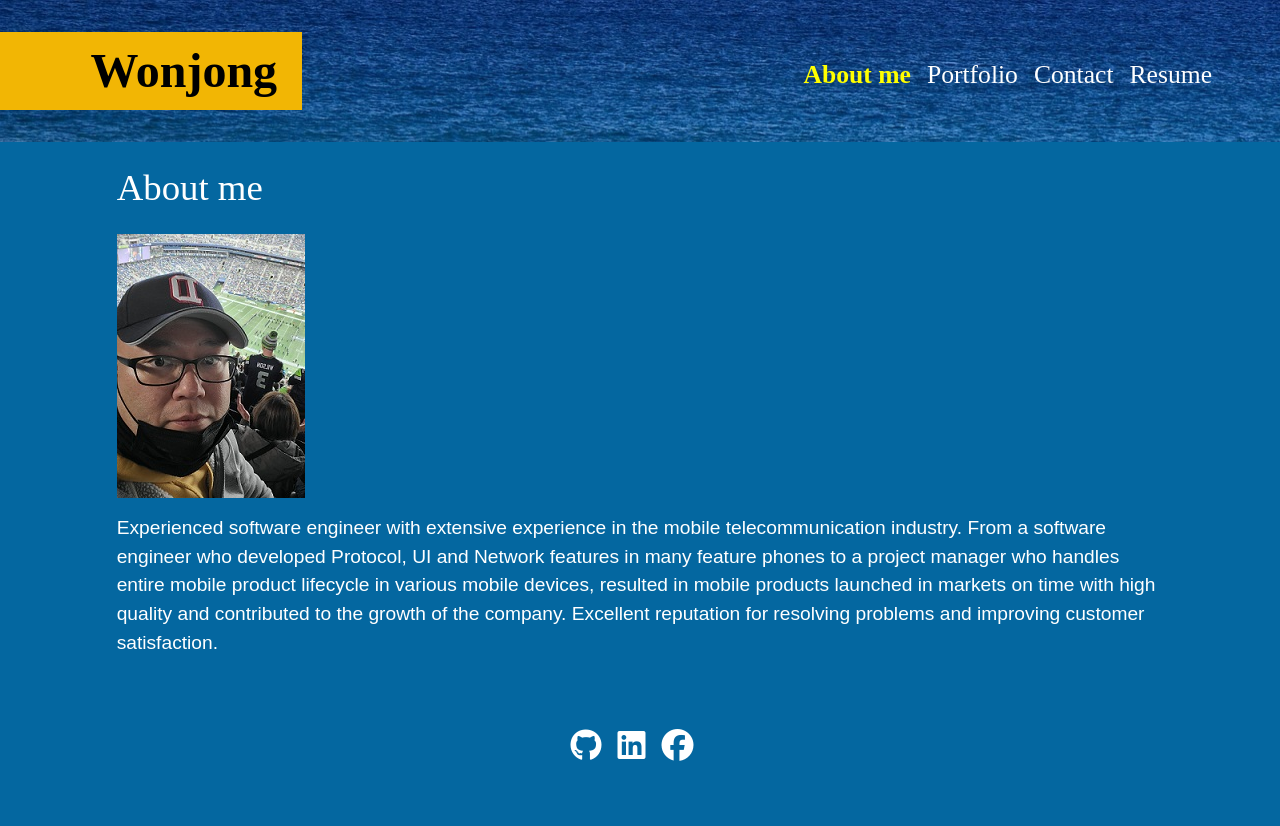
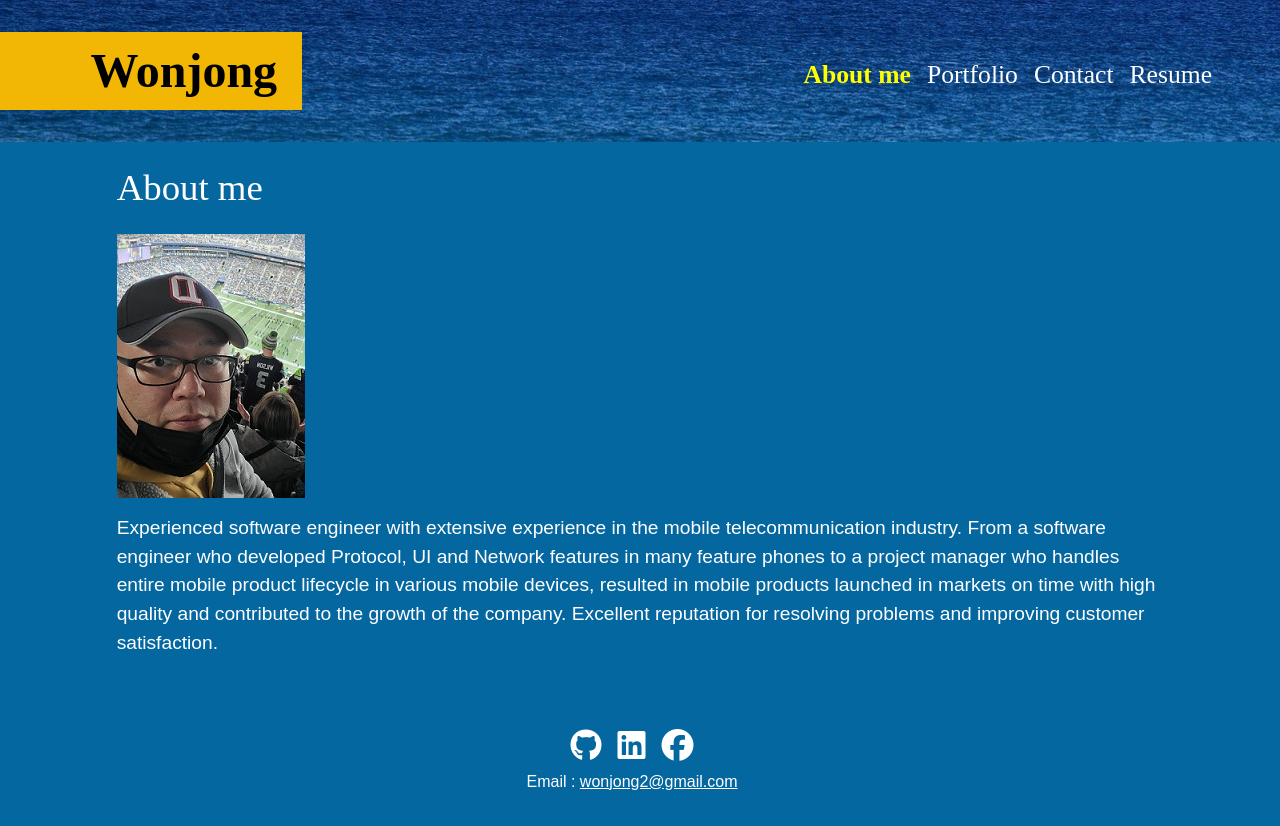
Before and after one commit to wonjong2/wonjong_portfolio_react, a React (Create React App) app: page / in a window 1280 px wide. Before the commit the page ends 800 px from the top, so only its background shows below. Built offline with nearby package versions, Linux system fonts and the light colour scheme; a web font is replaced by a local one.

Commit message:
Adds email address to footer

```diff
--- a/src/components/Footer.js
+++ b/src/components/Footer.js
@@ -1,8 +1,9 @@
 import React from 'react';
 
 const styles = {
-    alignIcons: {
-        justifyContent: 'center',
+    font: {
+        color: 'white',
+        fontSize: '1rem',
     },
     icon: {
         fontSize: '2rem',
@@ -10,8 +11,8 @@ const styles = {
 }
 export default function Footer() {
     return (
-        <footer className='container-fluid d-flex pt-5 pb-3' style={styles.alignIcons}>
-            <div>
+        <footer className='container-fluid d-flex flex-column pt-5 pb-3' style={styles.font}>
+            <div className='d-flex justify-content-center'>
                 {/* Github link */}
                 <a className='me-3' href='https://github.com/wonjong2' target='_blank' rel='noreferrer' style={styles.icon}><i className='fa-brands fa-github'></i></a>
                 {/* LinkedIn link */}
@@ -19,6 +20,9 @@ export default function Footer() {
                 {/* Facebook link */}
                 <a className='me-3' href='https://www.facebook.com/profile.php?id=100001546078781' target='_blank' rel='noreferrer' style={styles.icon}><i className="fa-brands fa-facebook"></i></a>
             </div>
+            <div className='d-flex justify-content-center'>
+                <p className='me-3'>Email : <a href='mailto:wonjong2@gmail.com'>wonjong2@gmail.com</a></p>
+            </div>
         </footer>
     )
 };
```
